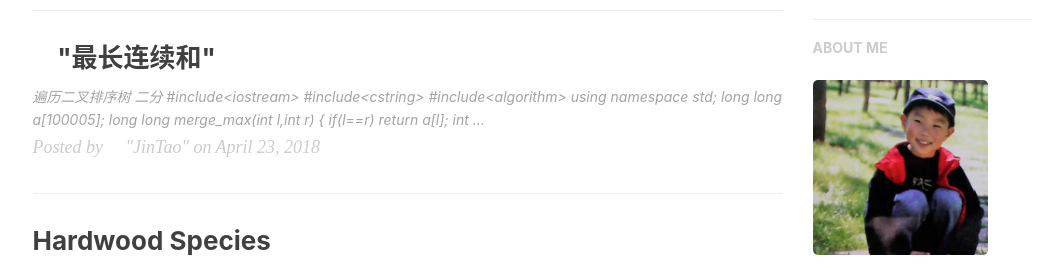
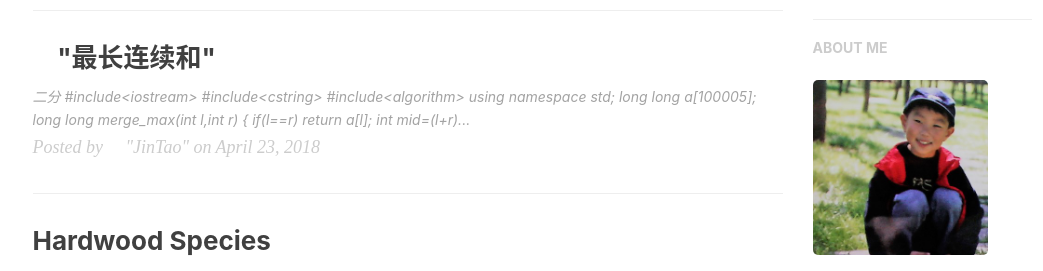
Before and after one commit to pandaKINandQUEEN/GinKo-BFU.github.io, a Jekyll site: the page built from index.html, in a window 1280 px wide and 900 px high, scrolled down 438 px. Shown: the part 172-443 px from the top of the window, without its empty margins (135-1178 px from the left). Built offline with Jekyll 4.4.1, drawn with Linux system fonts in a browser that asks for light colours; nearby versions of some CDN libraries; the list of posts is cut into pages by our own code; comment, search, counter and statistics services are not loaded.

Commit message:
Update 2018-04-23-the-longest-sum.md

```diff
--- a/_posts/2018-04-23-the-longest-sum.md
+++ b/_posts/2018-04-23-the-longest-sum.md
@@ -11,7 +11,6 @@ tags:
 - dp
 ---
 
-## 遍历二叉排序树
 
 ![img](https://m.qpic.cn/psb?/V11fBiPq0ilfbD/OCcusDkQRnqlyT2rTQiv14EstTvpYdQ2.XmJSThINgk!/b/dEIBAAAAAAAA&bo=FQdGAwAAAAADB3U!&rf=viewer_4)
 
```
